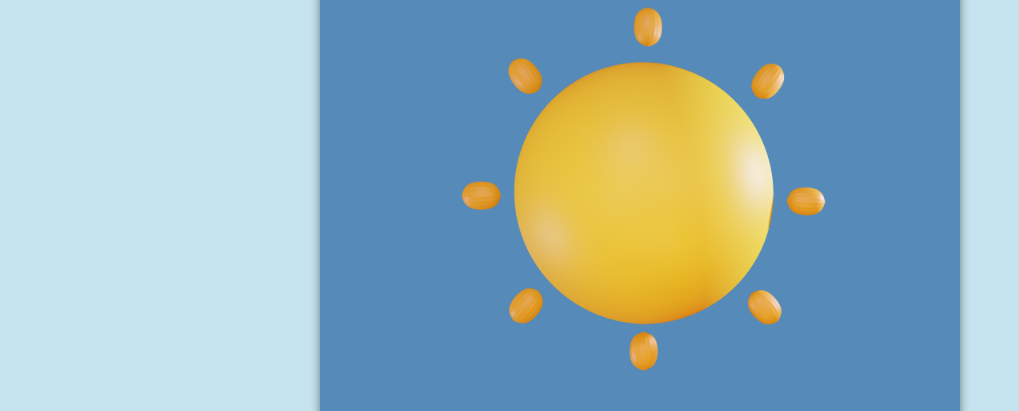
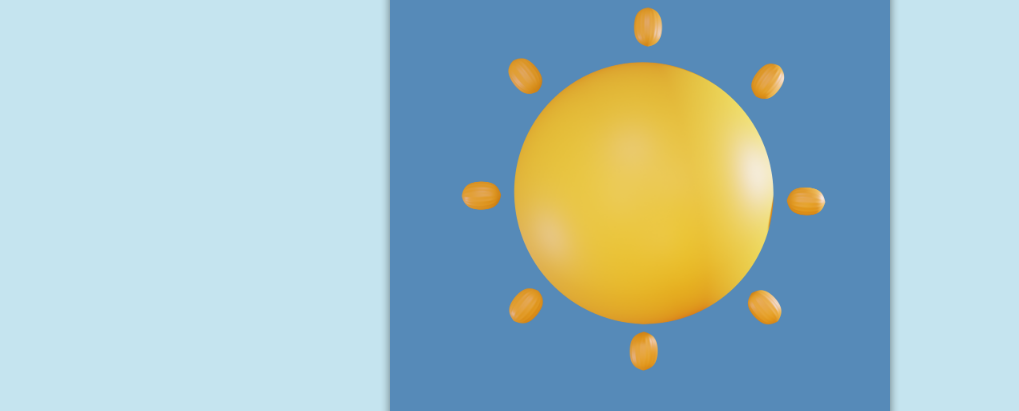
Before and after one commit to arifansari2898-glitch/weather-by-me, a plain HTML site: page index.html in a window 1280 px wide. Shown: the part 182-593 px from the top of the page, without its empty margins (0-1019 px from the left). Drawn offline with Linux system fonts and the light colour scheme.

Commit message:
Enhance responsiveness of #screen element with viewport width and max-width adjustments

```diff
--- a/css/style.css
+++ b/css/style.css
@@ -194,14 +194,30 @@ nav ul li a {
     border-radius: 20px;
     box-shadow: 0 0 10px rgba(0, 0, 0, 0.494);
   }
-  @media screen and (max-width: 429px) {
+
+
   #screen {
     width: 90%;
     margin: 20px auto;
     border-radius: 15px;
     box-shadow: 0 0 8px rgba(0, 0, 0, 0.4);
   }
+  #screen {
+  width: 90vw; /* Use viewport width for a truly responsive container */
+  max-width: 500px; /* Optional: to prevent it from getting too wide on large screens */
+  margin: 20px auto;
+  border-radius: 15px;
+  box-shadow: 0 0 8px rgba(0, 0, 0, 0.4);
 }
+
+@media screen and (min-width: 768px) {
+  #screen {
+    margin: 50px auto;
+    border-radius: 20px;
+    box-shadow: 0 0 10px rgba(0, 0, 0, 0.494);
+  }
+}
+
   nav{
     border-radius: 0 0 20px 20px;
   }
```
